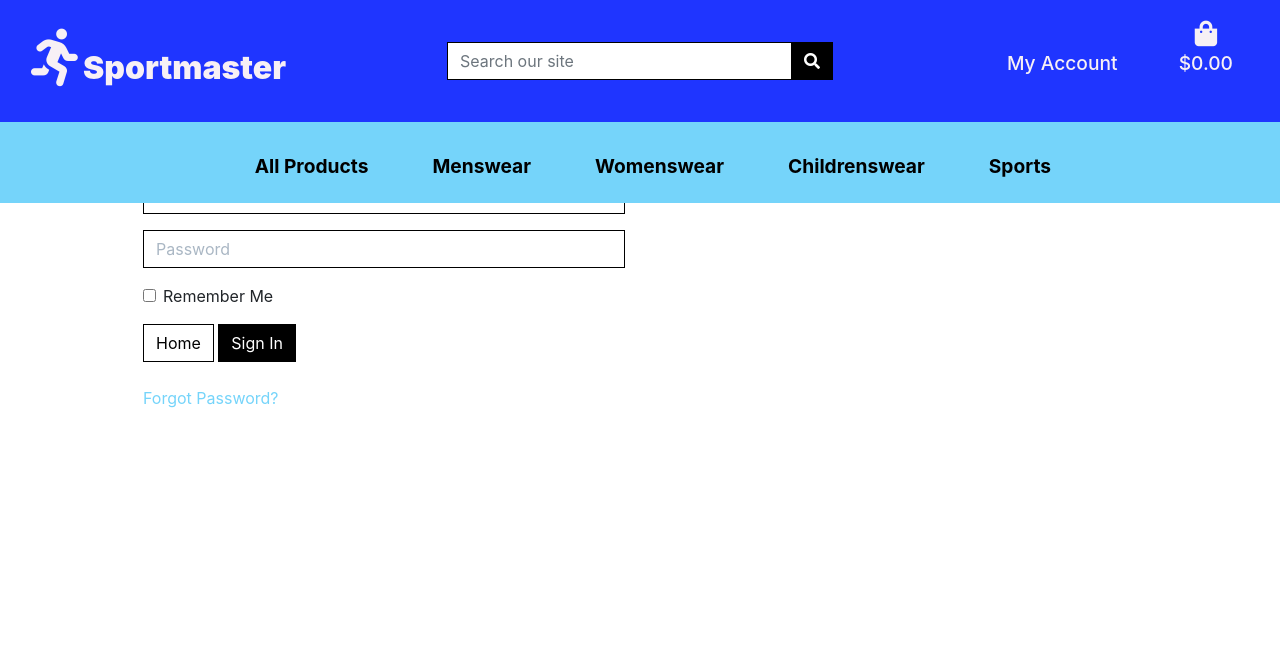
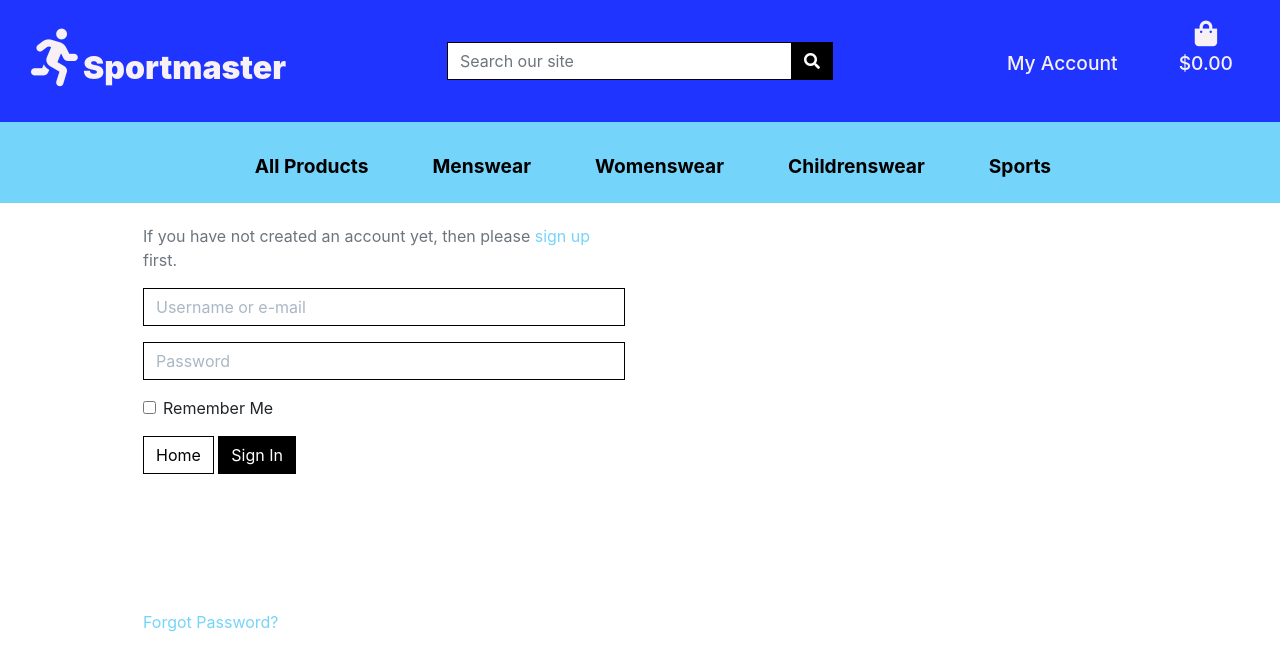
Before and after one commit to Code-Institute-Submissions/StephenJ2020-Sportmaster_JanResub, a Django app: page /accounts/login/ in a window 1280 px wide. Shown: the top 671 px of the page. Run offline with Django 3.2, Linux system fonts and the light colour scheme; some libraries are stand-ins or nearby versions.

Commit message:
style: Add marign top to allauth forms in base.css

```diff
--- a/static/css/base.css
+++ b/static/css/base.css
@@ -302,7 +302,7 @@ overflow-y: auto;
 /* Allauth form formatting */
 
 .allauth-form-inner-content p {
-margin-top: 1.5rem; /* mt-4 */
+margin-top: 8.5rem; /* mt-4 */
 color: #6c757d; /* text-secondary */
 }
 
```
